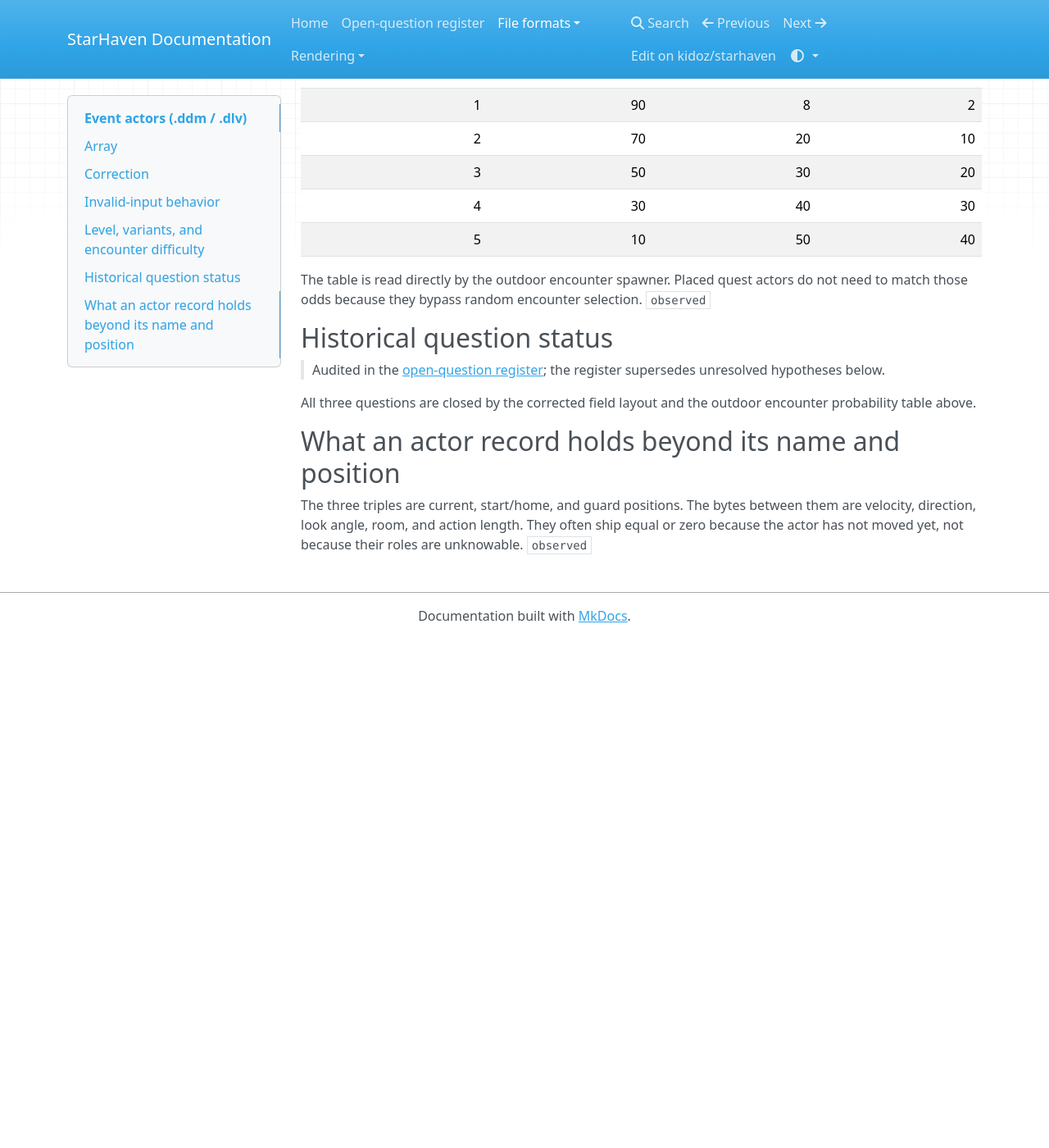
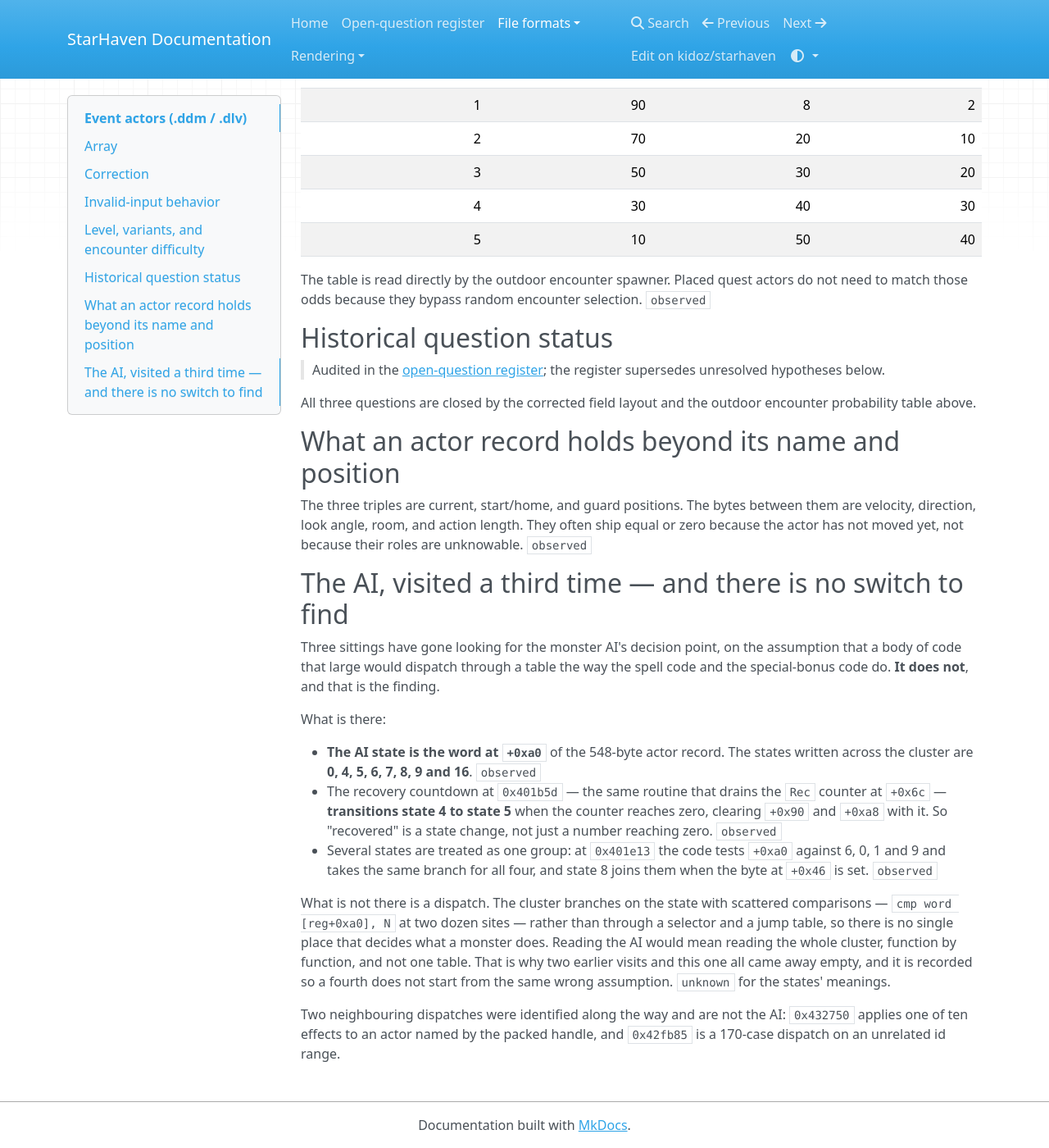
Before and after one commit to kidoz/starhaven, an MkDocs documentation site: the page built from docs/formats/event-actors.md, in a window 1280 px wide and 1400 px high, scrolled down 2419 px. Shown: the whole window at 82% size. Built offline with MkDocs 1.6.1, drawn with Linux system fonts in a browser that asks for light colours; nearby versions of some CDN libraries; before the commit the page ends 3198 px from its top, so only the background shows below that.

Commit message:
Record that the AI has no dispatch, and name its state word

```diff
--- a/docs/formats/event-actors.md
+++ b/docs/formats/event-actors.md
@@ -119,3 +119,35 @@ The three triples are current, start/home, and guard positions. The bytes
 between them are velocity, direction, look angle, room, and action length.
 They often ship equal or zero because the actor has not moved yet, not because
 their roles are unknowable. `observed`
+
+## The AI, visited a third time — and there is no switch to find
+
+Three sittings have gone looking for the monster AI's decision point, on the
+assumption that a body of code that large would dispatch through a table the
+way the spell code and the special-bonus code do. **It does not**, and that
+is the finding.
+
+What is there:
+
+- **The AI state is the word at `+0xa0`** of the 548-byte actor record. The
+  states written across the cluster are **0, 4, 5, 6, 7, 8, 9 and 16**.
+  `observed`
+- The recovery countdown at `0x401b5d` — the same routine that drains the
+  `Rec` counter at `+0x6c` — **transitions state 4 to state 5** when the
+  counter reaches zero, clearing `+0x90` and `+0xa8` with it. So "recovered"
+  is a state change, not just a number reaching zero. `observed`
+- Several states are treated as one group: at `0x401e13` the code tests
+  `+0xa0` against 6, 0, 1 and 9 and takes the same branch for all four, and
+  state 8 joins them when the byte at `+0x46` is set. `observed`
+
+What is not there is a dispatch. The cluster branches on the state with
+scattered comparisons — `cmp word [reg+0xa0], N` at two dozen sites — rather
+than through a selector and a jump table, so there is no single place that
+decides what a monster does. Reading the AI would mean reading the whole
+cluster, function by function, and not one table. That is why two earlier
+visits and this one all came away empty, and it is recorded so a fourth does
+not start from the same wrong assumption. `unknown` for the states' meanings.
+
+Two neighbouring dispatches were identified along the way and are not the
+AI: `0x432750` applies one of ten effects to an actor named by the packed
+handle, and `0x42fb85` is a 170-case dispatch on an unrelated id range.
```
Also changed, not shown: README.md (+10 -0 lines).
